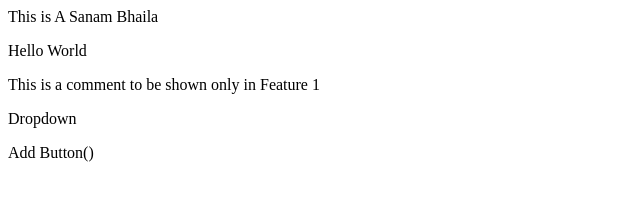
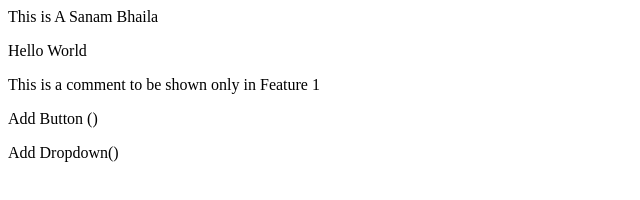
Before and after one commit to SanamsDataNCodes/LocalRepo, a plain HTML site: page index.html in a window 1280 px wide. Shown: the full height of the page, 0-640 px from the left. Drawn offline with Linux system fonts and the light colour scheme.

Commit message:
adding the left over items, just incase

```diff
--- a/index.html
+++ b/index.html
@@ -2,5 +2,5 @@
 <p>Hello World</p>
 
 <p> This is a comment to be shown only in Feature 1</p>
-<p>Dropdown </p>
-<p>Add Button()</p>
+<p>Add Button () </p>
+<p>Add Dropdown()</p>
```
